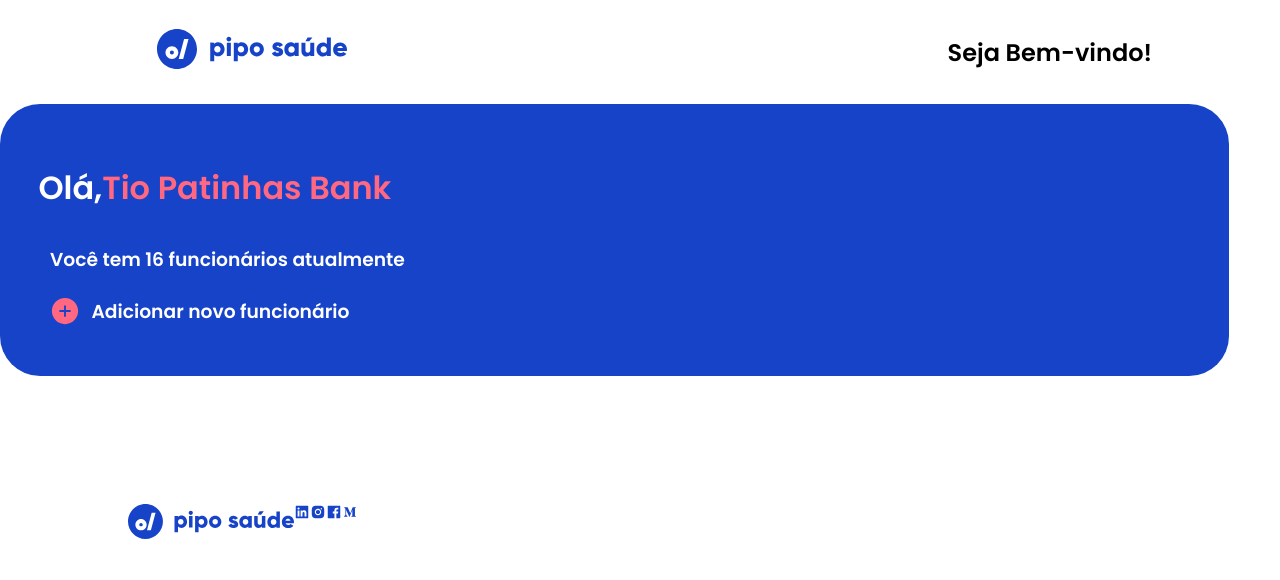
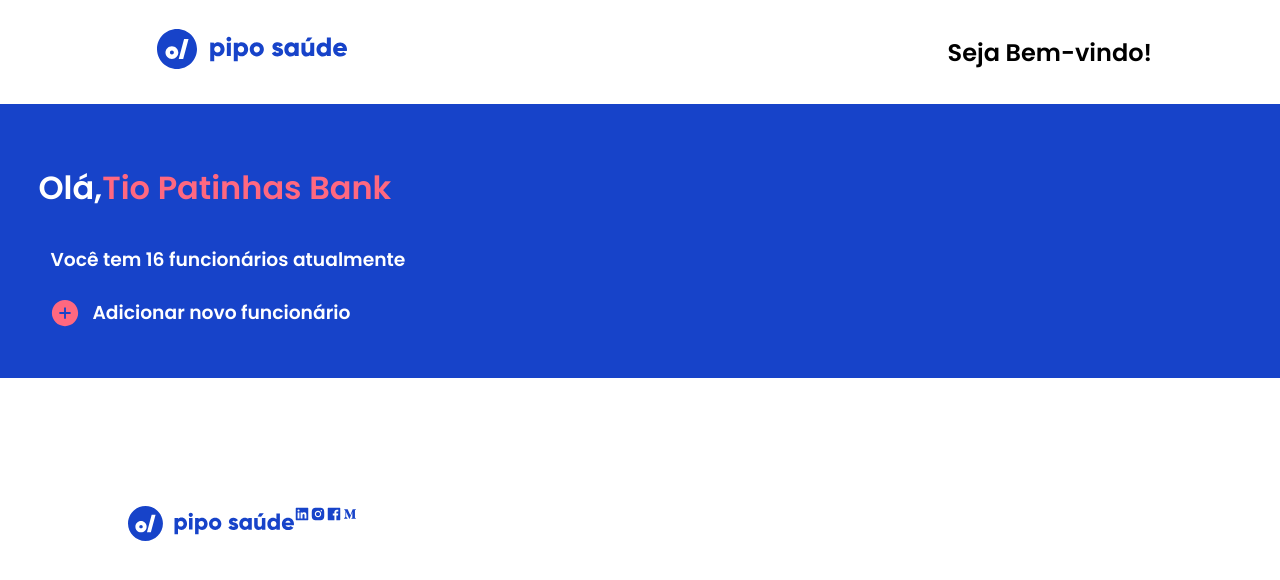
Before and after one commit to gabrielvrl/PipoSaude, a React (Create React App) app in the folder frontend/: page /home in a window 1280 px wide. Shown: the top 580 px of the page. Built offline with nearby package versions, Linux system fonts and the light colour scheme.

Commit message:
Login CSS change

```diff
--- a/frontend/src/components/Login.css
+++ b/frontend/src/components/Login.css
@@ -56,17 +56,3 @@
 h3#SignUp:hover {
   color: #ff6880;
 }
-
-.home-container {
-  background-color: transparent;
-
-  border: 0;
-  border-radius: 40px;
-
-  display: flex;
-  justify-content: first baseline;
-  align-items: baseline;
-  flex-direction: column;
-  height: 90%;
-  width: 90%;
-}
```
